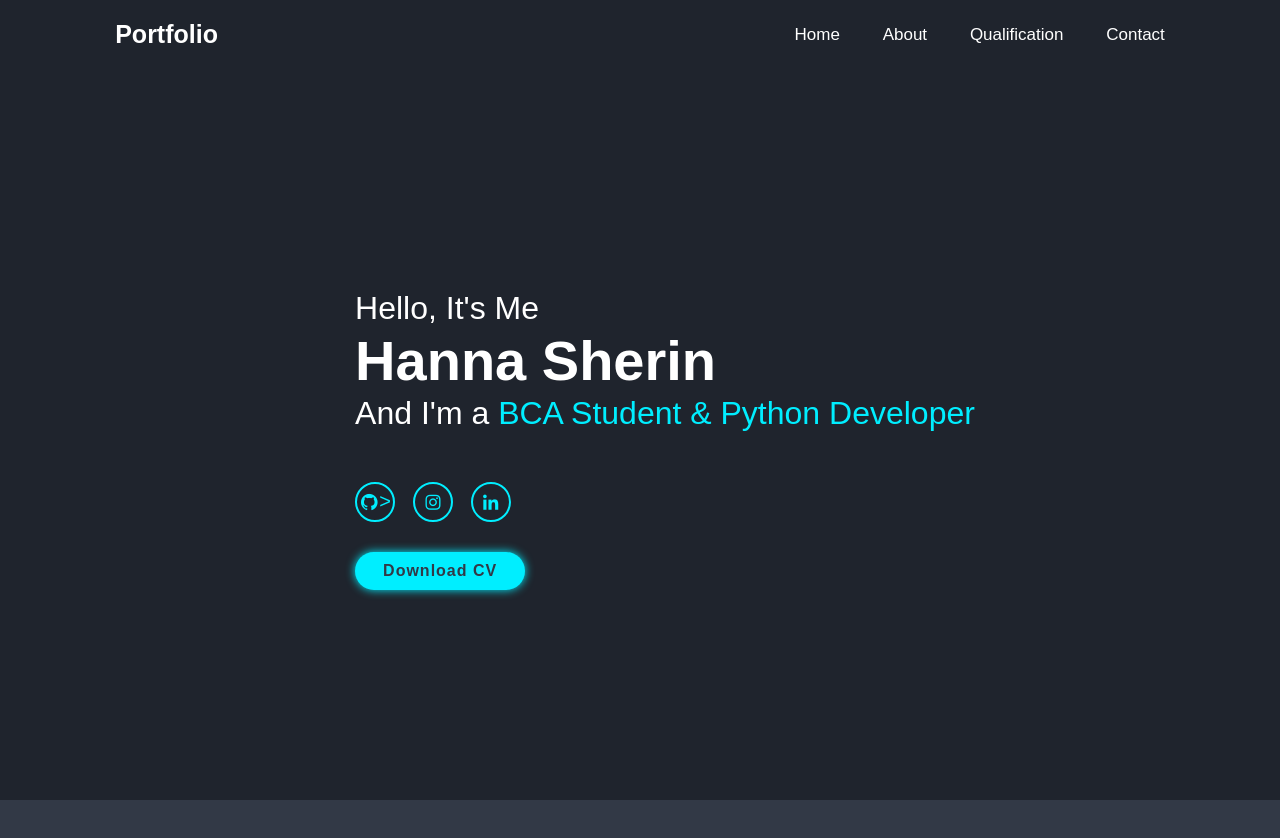
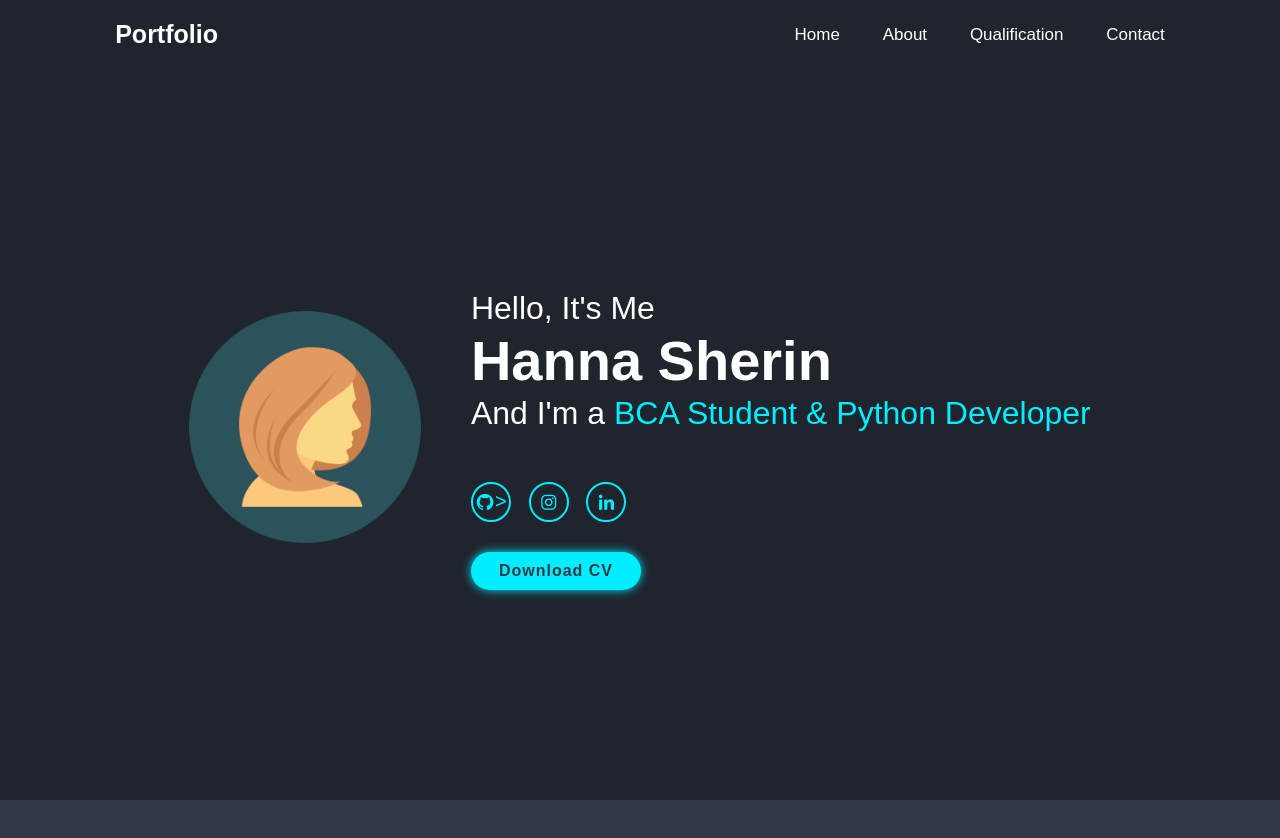
Before and after one commit to hannah9745/portfolio, a plain HTML site: page index.html in a window 1280 px wide. Shown: the top 838 px of the page. Drawn offline with nearby package versions, Linux system fonts and the light colour scheme.

Commit message:
Update index.html

```diff
--- a/index.html
+++ b/index.html
@@ -27,7 +27,7 @@
     <!-- home section design -->
      <section class="home" id="home">
         <div class="home-img">
-        <img src="CSS/home.png" alt="">
+        <img src="home.png" alt="">
         </div>
         <div class="home-content">
             <h3>Hello, It's Me</h3>
```
